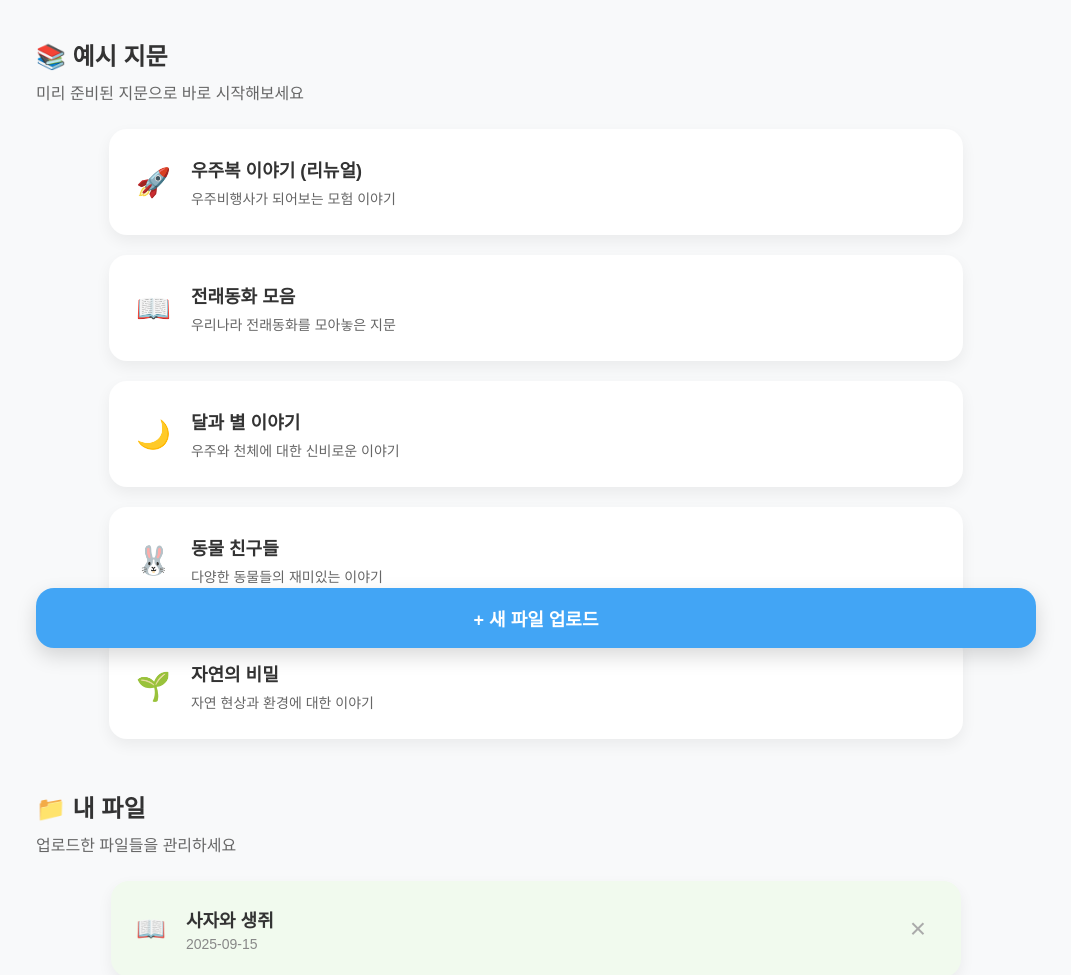
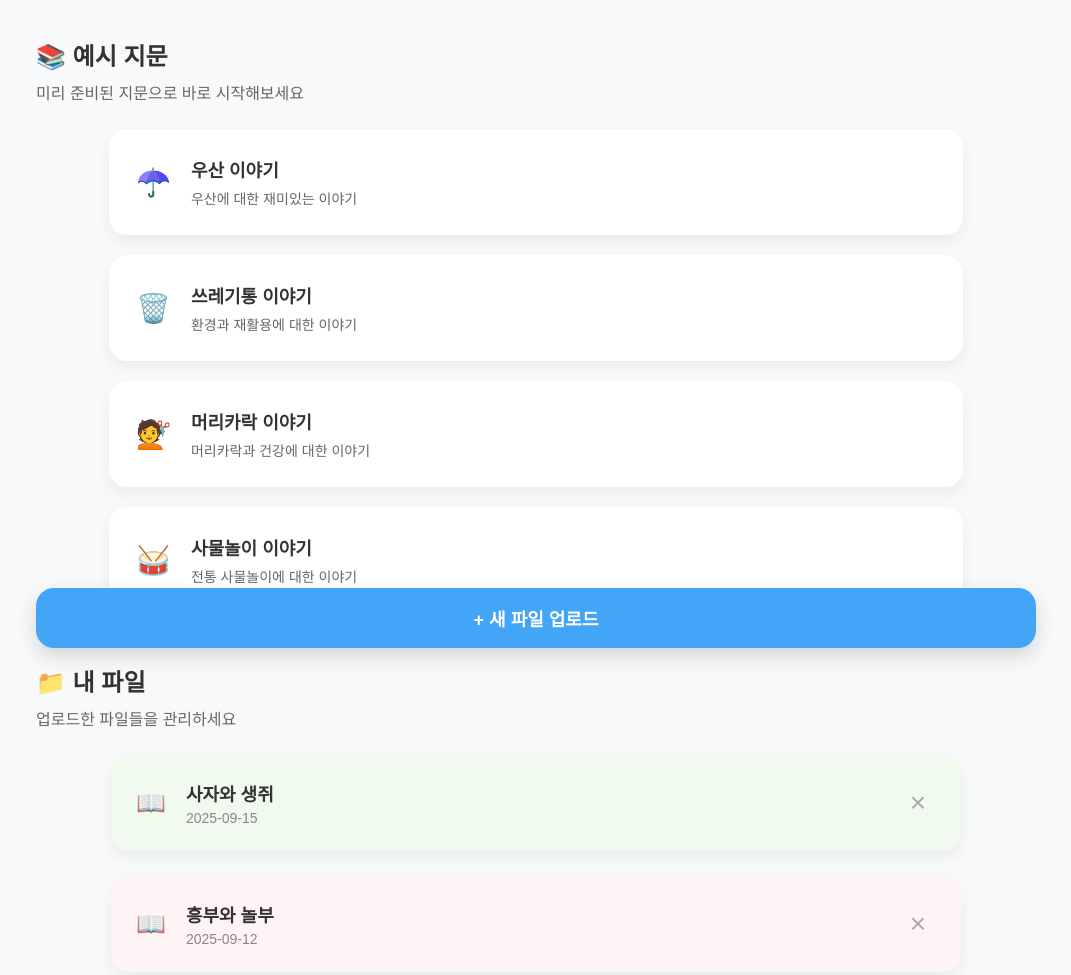
Before and after one commit to baejungjin/E-do_Education, a plain HTML site: page public/load.html in a window 1280 px wide. Shown: the part 122-1097 px from the top of the page, without its empty margins (104-1175 px from the left). Drawn offline with Linux system fonts and the light colour scheme; a web font is replaced by a local one.

Commit message:
예시 파일 올리기

```diff
--- a/public/load.html
+++ b/public/load.html
@@ -20,39 +20,32 @@
             <h2 class="section-title">📚 예시 지문</h2>
             <p class="section-subtitle">미리 준비된 지문으로 바로 시작해보세요</p>
             <div class="examples-list">
-                <div class="example-item anim-on-load" data-example-id="spacesuit">
-                    <span class="icon">🚀</span>
+                <div class="example-item anim-on-load" data-example-id="umbrella">
+                    <span class="icon">☂️</span>
                     <div class="file-info">
-                        <p class="file-name">우주복 이야기 (리뉴얼)</p>
-                        <p class="file-description">우주비행사가 되어보는 모험 이야기</p>
+                        <p class="file-name">우산 이야기</p>
+                        <p class="file-description">우산에 대한 재미있는 이야기</p>
                     </div>
                 </div>
-                <div class="example-item anim-on-load" data-example-id="story1">
-                    <span class="icon">📖</span>
+                <div class="example-item anim-on-load" data-example-id="trashcan">
+                    <span class="icon">🗑️</span>
                     <div class="file-info">
-                        <p class="file-name">전래동화 모음</p>
-                        <p class="file-description">우리나라 전래동화를 모아놓은 지문</p>
+                        <p class="file-name">쓰레기통 이야기</p>
+                        <p class="file-description">환경과 재활용에 대한 이야기</p>
                     </div>
                 </div>
-                <div class="example-item anim-on-load" data-example-id="story2">
-                    <span class="icon">🌙</span>
+                <div class="example-item anim-on-load" data-example-id="hairstory">
+                    <span class="icon">💇</span>
                     <div class="file-info">
-                        <p class="file-name">달과 별 이야기</p>
-                        <p class="file-description">우주와 천체에 대한 신비로운 이야기</p>
+                        <p class="file-name">머리카락 이야기</p>
+                        <p class="file-description">머리카락과 건강에 대한 이야기</p>
                     </div>
                 </div>
-                <div class="example-item anim-on-load" data-example-id="story3">
-                    <span class="icon">🐰</span>
+                <div class="example-item anim-on-load" data-example-id="samulnory">
+                    <span class="icon">🥁</span>
                     <div class="file-info">
-                        <p class="file-name">동물 친구들</p>
-                        <p class="file-description">다양한 동물들의 재미있는 이야기</p>
-                    </div>
-                </div>
-                <div class="example-item anim-on-load" data-example-id="story4">
-                    <span class="icon">🌱</span>
-                    <div class="file-info">
-                        <p class="file-name">자연의 비밀</p>
-                        <p class="file-description">자연 현상과 환경에 대한 이야기</p>
+                        <p class="file-name">사물놀이 이야기</p>
+                        <p class="file-description">전통 사물놀이에 대한 이야기</p>
                     </div>
                 </div>
             </div>
--- a/public/src/js/load.js
+++ b/public/src/js/load.js
@@ -15,8 +15,11 @@ document.addEventListener('DOMContentLoaded', () => {
         item.addEventListener('click', (e) => {
             e.preventDefault();
             const exampleId = item.dataset.exampleId;
+            console.log('예시 파일 클릭됨:', exampleId);
             if (exampleId) {
                 handleExampleUse(exampleId, item);
+            } else {
+                console.error('exampleId가 없습니다:', item);
             }
         });
     });
@@ -50,17 +53,21 @@ document.addEventListener('DOMContentLoaded', () => {
         item.style.pointerEvents = 'none';
 
         try {
+            console.log('API 호출 시작:', `${BASE_URL}/api/samples/${exampleId}/use`);
             const response = await fetch(`${BASE_URL}/api/samples/${exampleId}/use`, {
                 method: 'POST',
                 headers: { 'Content-Type': 'application/json' }
             });
+            console.log('API 응답 상태:', response.status);
             const result = await response.json();
+            console.log('API 응답 데이터:', result);
 
             if (!response.ok || !result.ok) {
                 throw new Error(result.error || '예시 파일 로딩 실패');
             }
 
             // 성공 시 읽기 페이지로 이동
+            console.log('읽기 페이지로 이동:', `read.html?fileId=${result.fileId}`);
             window.location.href = `read.html?fileId=${result.fileId}`;
 
         } catch (error) {
```
